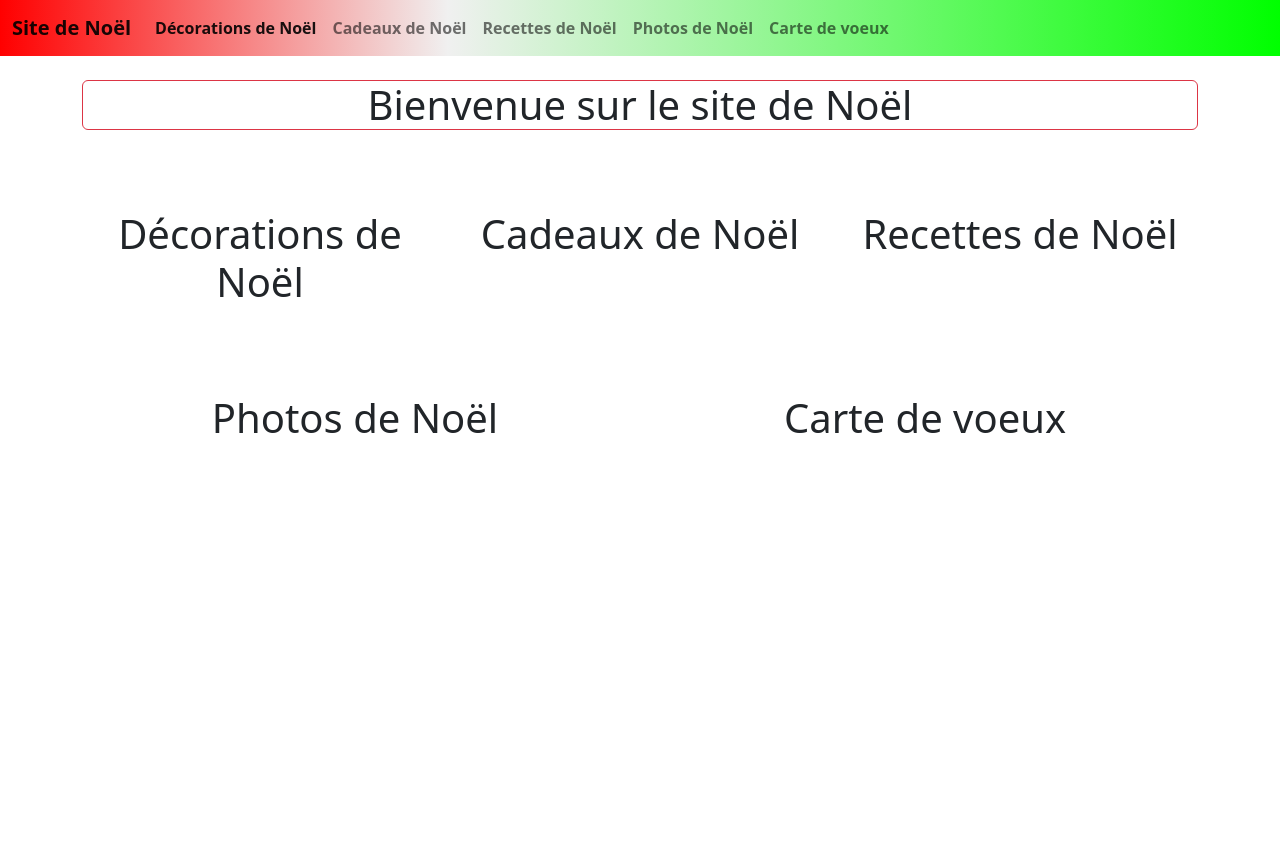
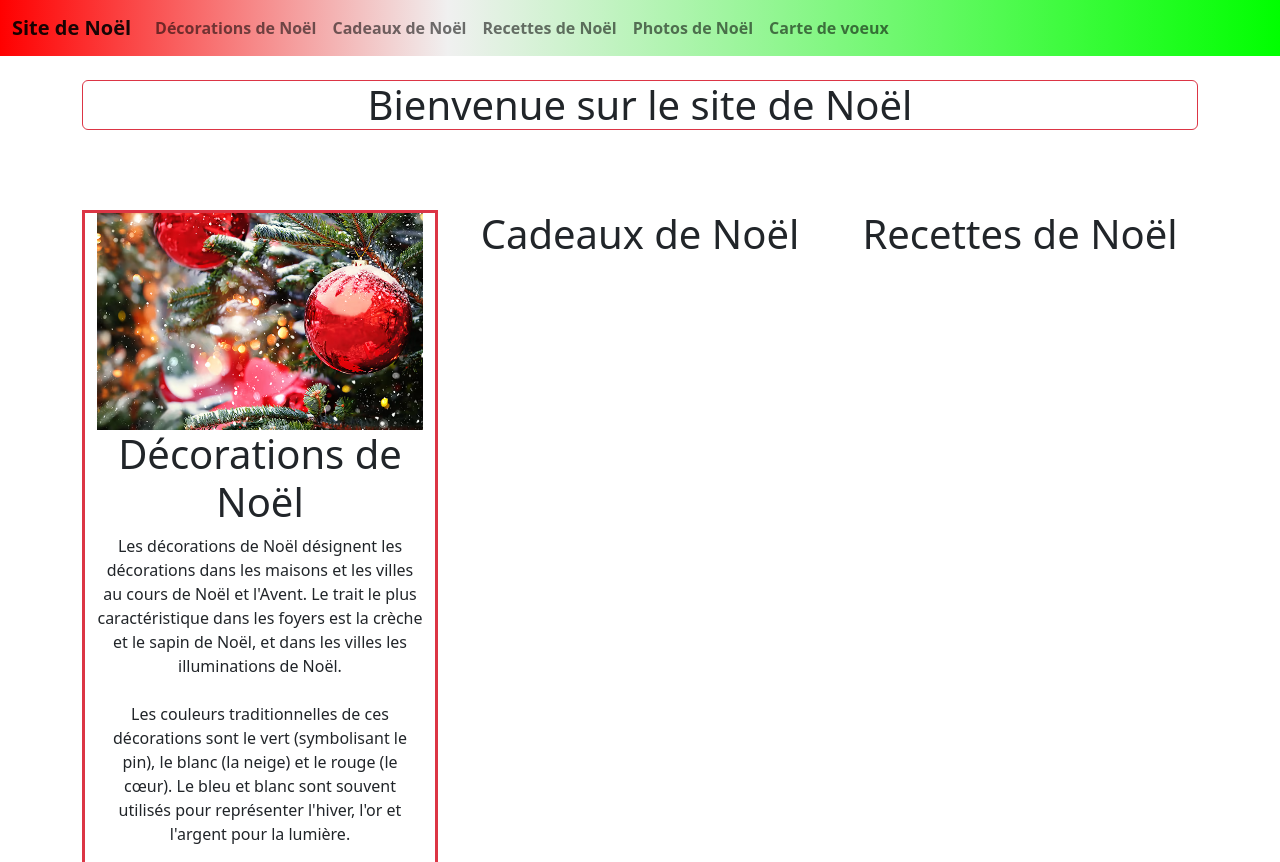
Before and after one commit to Marcos0230/Site_Noel, a plain HTML site: page index.html in a window 1280 px wide. Shown: the top 862 px of the page. Before the commit the page ends 800 px from the top, so only its background shows below. Drawn offline with nearby package versions, Linux system fonts and the light colour scheme.

Commit message:
Added an img folder & 1 image inside it ; Removed active attribute to navbar for the active element, will try to collapse navbar onClick ; Added first grid section to main page

```diff
--- a/index.html
+++ b/index.html
@@ -26,7 +26,7 @@
         <div class="collapse navbar-collapse" id="navbarNav">
             <ul class="navbar-nav">
                 <li class="nav-item">
-                    <a aria-current="page" class="nav-link active" href="#Décorations de Noël">Décorations de Noël</a>
+                    <a aria-current="page" class="nav-link" href="#Décorations de Noël">Décorations de Noël</a>
                 </li>
                 <li class="nav-item">
                     <a class="nav-link" href="#Cadeaux de Noël">Cadeaux de Noël</a>
@@ -57,8 +57,10 @@
     <div class="row">
         <div class="col">
             <div class="jumbotron jumbotron-fluid">
-                <div class="container">
+                <div class="container border border-danger border-3">
+                    <img class="img-fluid" src="img/deco_noel.jpg" alt="Décorations de Noël">
                     <h1 class="display-6" id="Décorations de Noël">Décorations de Noël</h1>
+                    <p>Les décorations de Noël désignent les décorations dans les maisons et les villes au cours de Noël et l'Avent. Le trait le plus caractéristique dans les foyers est la crèche et le sapin de Noël, et dans les villes les illuminations de Noël.<br><br>Les couleurs traditionnelles de ces décorations sont le vert (symbolisant le pin), le blanc (la neige) et le rouge (le cœur). Le bleu et blanc sont souvent utilisés pour représenter l'hiver, l'or et l'argent pour la lumière. </p>
                 </div>
             </div>
         </div>
```
Also changed, not shown: img/deco_noel.jpg (added).
